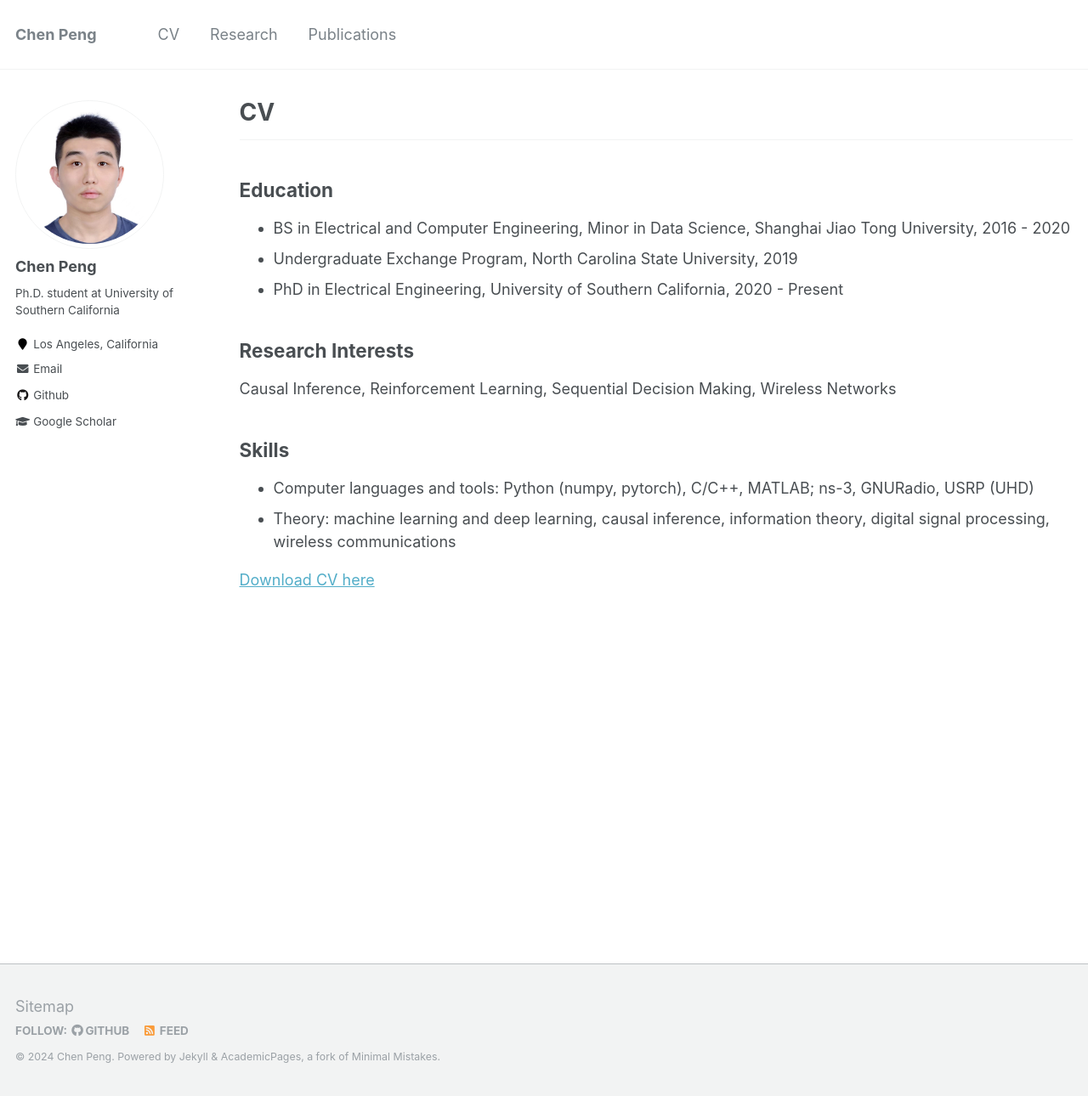
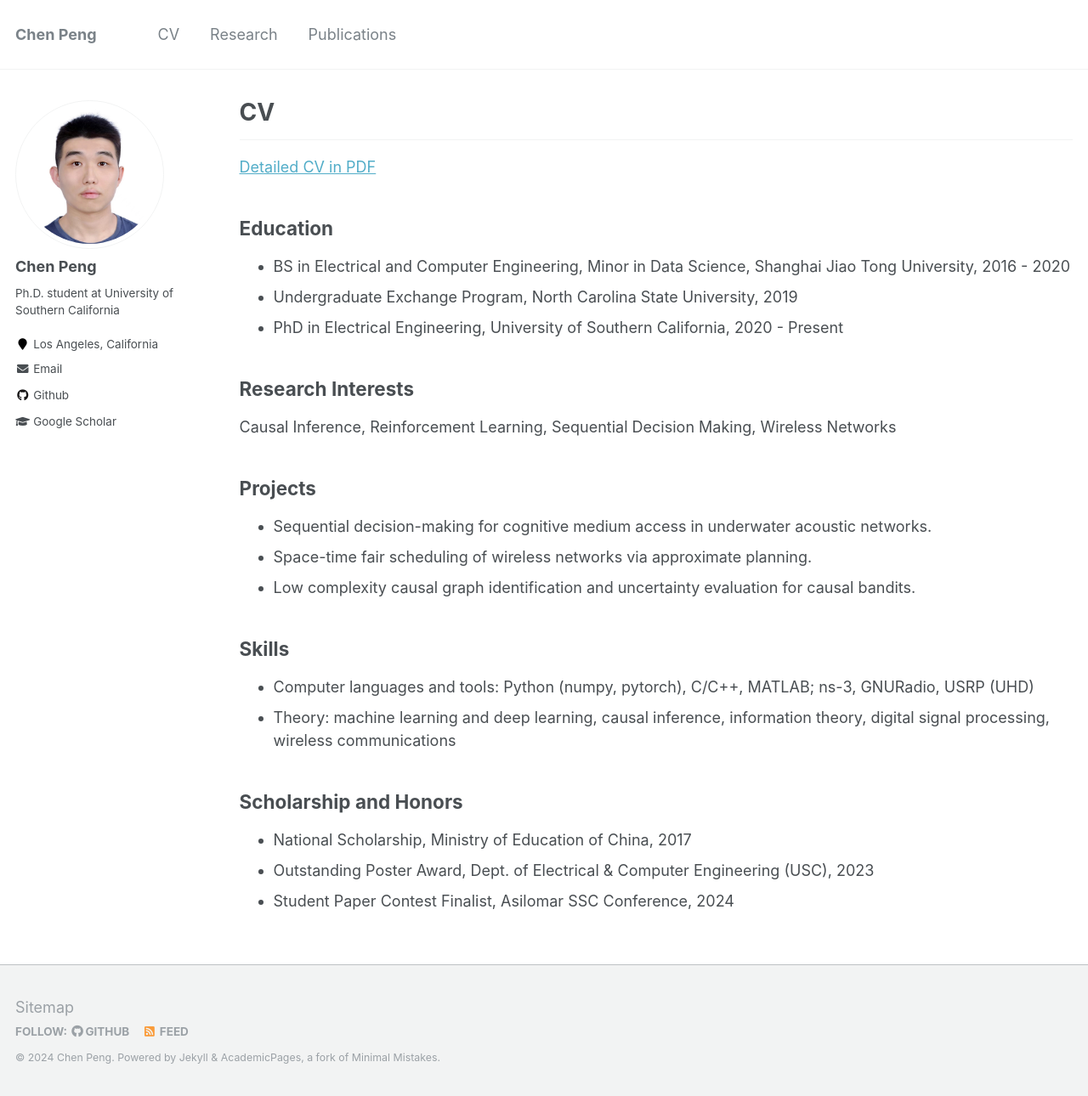
Before and after one commit to CalixPeng/CalixPeng.github.io, a Jekyll site: the page built from _pages/cv.md, in a window 1280 px wide and 1290 px high. Shown: the whole window at 85% size. Built offline with Jekyll 4.4.1, drawn with Linux system fonts in a browser that asks for light colours.

Commit message:
Update cv.md

```diff
--- a/_pages/cv.md
+++ b/_pages/cv.md
@@ -10,6 +10,7 @@ redirect_from:
 {% include base_path %}
 
 ---
+[Detailed CV in PDF](http://Chen-Peng-98.github.io/files/CV_Chen.pdf)
 
 ## Education
 * BS in Electrical and Computer Engineering, Minor in Data Science, Shanghai Jiao Tong University, 2016 - 2020
@@ -19,11 +20,19 @@ redirect_from:
 ## Research Interests
 Causal Inference, Reinforcement Learning, Sequential Decision Making, Wireless Networks
 
+## Projects
+* Sequential decision-making for cognitive medium access in underwater acoustic networks.
+* Space-time fair scheduling of wireless networks via approximate planning.
+* Low complexity causal graph identification and uncertainty evaluation for causal bandits.
+
 ## Skills
 * Computer languages and tools: Python (numpy, pytorch), C/C++, MATLAB; ns-3, GNURadio, USRP (UHD)
 * Theory: machine learning and deep learning, causal inference, information theory, digital signal processing, wireless communications
 
-[Download CV here](http://Chen-Peng-98.github.io/files/CV_Chen.pdf)
+## Scholarship and Honors
+* National Scholarship, Ministry of Education of China, 2017
+* Outstanding Poster Award, Dept. of Electrical & Computer Engineering (USC), 2023
+* Student Paper Contest Finalist, Asilomar SSC Conference, 2024
 
 <!-- Work experience
 ======
```
